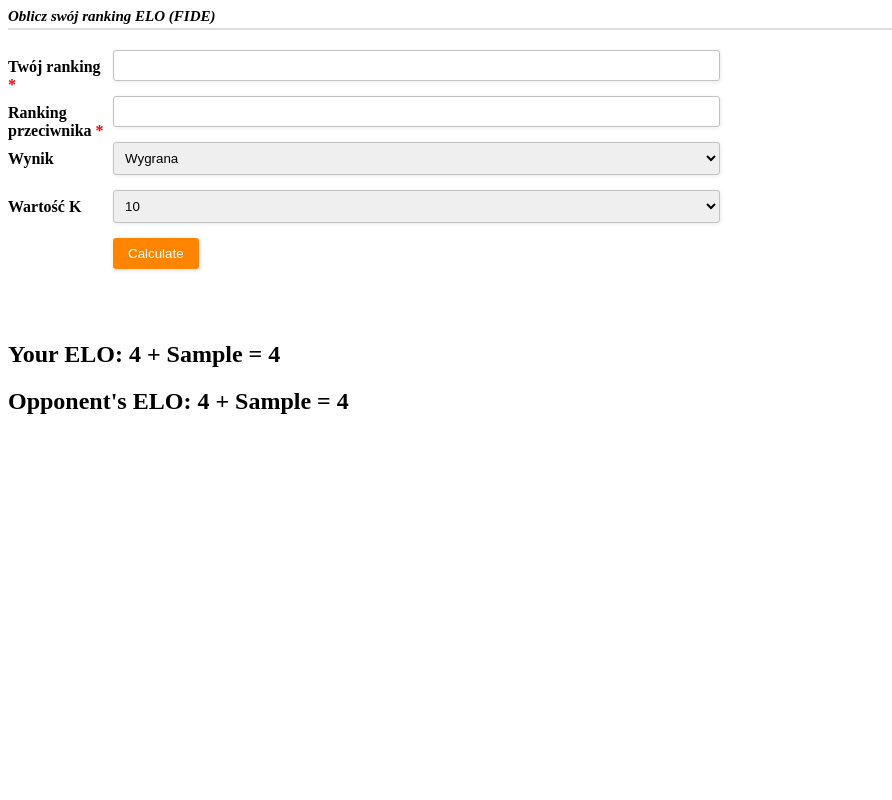
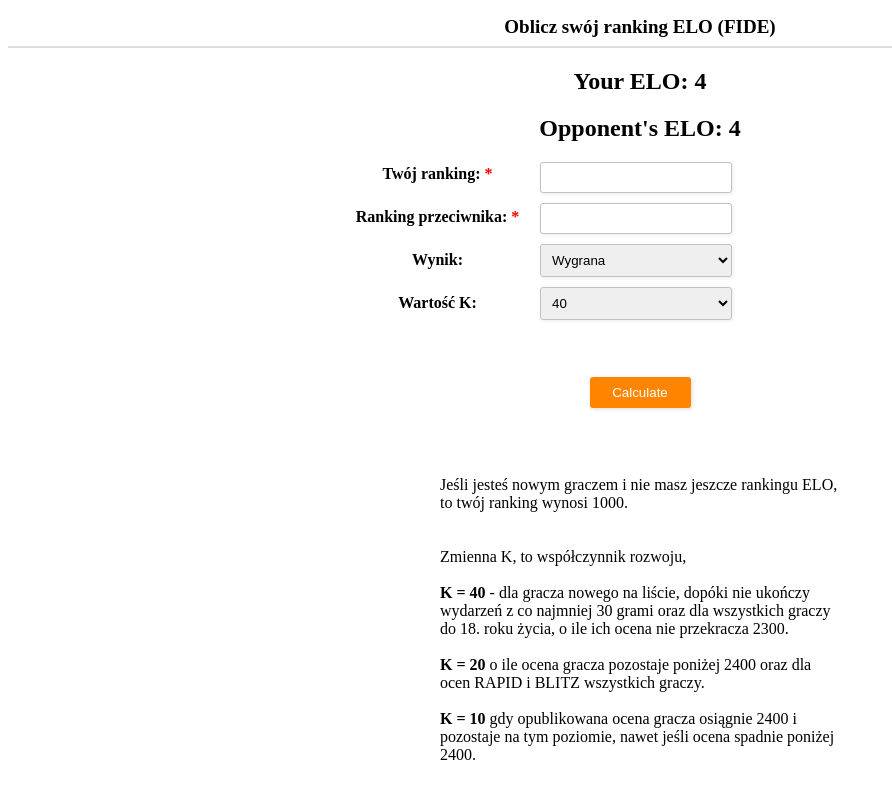
Before and after one commit to Jerzy9/FIDE-rating, a Flask app: template templates/index.html in a window 1280 px wide. Shown: the whole page, without its empty margins (0-892 px from the left). Run offline with Flask 2, Linux system fonts and the light colour scheme; the template is opened without the code that fills it: most values are stand-ins (such as "Sample title", 1, 10 or a date in 2020).

Commit message:
design and error handling

```diff
--- a/main.py
+++ b/main.py
@@ -3,38 +3,30 @@ import fide
 
 app = Flask(__name__)
 
+
 @app.route("/")
-def hello_world():
-    Ra = 1200
-    Rb = 1000
-    K = 30
-    d = 1
-    yours_rating, opponents_rating, yours_diff, opponents_diff, yours_new_rating, opponents_new_rating = fide.EloRating(Ra, Rb, K, d)
-
-    return render_template("index.html",
-                           yours_rating=yours_rating,
-                           opponents_rating=opponents_rating,
-                           yours_diff=yours_diff,
-                           opponents_diff=opponents_diff,
-                           yours_new_rating=yours_new_rating,
-                           opponents_new_rating=opponents_new_rating)
+def start():
+    return render_template("index.html")
 
 
 @app.route("/calculate", methods=["POST"])
 def calculate():
-    your_rating = float(request.form["your_rating"])
-    opponents_rating = float(request.form["opponents_rating"])
-    score = float(request.form["score"])
-    K = float(request.form["K"])
+    your_rating, opponents_rating, K, score = 0, 0, 0, 0
+    try:
+        your_rating = float(request.form["your_rating"])
+        opponents_rating = float(request.form["opponents_rating"])
+        score = float(request.form["score"])
+        K = float(request.form["K"])
 
-    yours_rating, opponents_rating, yours_diff, opponents_diff, yours_new_rating, opponents_new_rating = \
+    except:
+        return render_template("index.html",
+                               yours_new_rating="błąd",
+                               opponents_new_rating="błąd")
+
+    yours_new_rating, opponents_new_rating = \
         fide.EloRating(your_rating, opponents_rating, K, score)
 
     return render_template("index.html",
-                           yours_rating=yours_rating,
-                           opponents_rating=opponents_rating,
-                           yours_diff=yours_diff,
-                           opponents_diff=opponents_diff,
                            yours_new_rating=yours_new_rating,
                            opponents_new_rating=opponents_new_rating)
 
--- a/static/css/style.css
+++ b/static/css/style.css
@@ -1,25 +1,52 @@
 <style type="text/css">
 .form-style-2{
+
 	max-width: 500px;
-	padding: 20px 12px 10px 20px;
+	margin-top: 50px;
+	padding: 50px 12px 10px 20px;
 	font: 13px Arial, Helvetica, sans-serif;
 }
+form {
+	display: flex;
+	flex-direction: row;
+	justify-content: center;
+	flex-wrap: wrap;
+	width:700px;
+}
+.column {
+    display: flex;
+    flex-direction: column;
+    justify-content: flex-start;
+    width: 200px;
+}
+.lb{
+margin-bottom:22px;
+margin-top:3px;
+}
+.column > input,select {
+    margin-bottom:10px;
+}
+
+.text-area {
+    display:flex;
+    text-align:left;
+    width:400px;
+}
+
+
 .form-style-2-heading{
 	font-weight: bold;
-	font-style: italic;
 	border-bottom: 2px solid #ddd;
 	margin-bottom: 20px;
-	font-size: 15px;
-	padding-bottom: 3px;
+	font-size: 19px;
+	padding: 8px;
 }
 .form-style-2 label{
-	display: block;
 	margin: 0px 0px 15px 0px;
 }
 .form-style-2 label > span{
 	width: 100px;
 	font-weight: bold;
-	float: left;
 	padding-top: 8px;
 	padding-right: 5px;
 }
@@ -69,6 +96,8 @@
 	border-radius: 3px;
 	-webkit-border-radius: 3px;
 	-moz-border-radius: 3px;
+	width: 101px;
+	margin-top:10px;
 }
 .form-style-2 input[type=submit]:hover,
 .form-style-2 input[type=button]:hover{
--- a/templates/index.html
+++ b/templates/index.html
@@ -5,32 +5,63 @@
     <link rel="stylesheet" href="static/css/style.css">
 </head>
 <body>
+<center>
 <div class="form-style-2">
 <div class="form-style-2-heading">Oblicz swój ranking ELO (FIDE)</div>
+    <h2>Your ELO: {{yours_new_rating}}</h2>
+    <h2>Opponent's ELO: {{opponents_new_rating}}</h2>
+
 <form action="/calculate" method="post">
-<label for="field1"><span>Twój ranking <span class="required">*</span></span><input type="text" class="input-field" name="your_rating" value="" /></label>
+    <div class="column">
+        <div class="lb">
+            <label class="lb" for="field1"><span>Twój ranking: <span class="required">*</span></span></label>
+        </div>
+        <div class="lb">
+        <label class="lb" for="field2"><span>Ranking przeciwnika: <span class="required">*</span></span></label>
+        </div>
+        <div class="lb">
+            <label class="lb" for="field3"><span>Wynik: </span></label>
+        </div>
+         <div class="lb">
+            <label class="lb" for="field4"><span>Wartość K: </span></label>
+         </div>
+        <label><span> </span></label>
+    </div>
 
-    <label for="field2"><span>Ranking przeciwnika <span class="required">*</span></span><input type="text" class="input-field" name="opponents_rating" value="" /></label>
-
-    <label for="field4"><span>Wynik</span><select name="score" class="select-field">
-    <option value="1">Wygrana</option>
-    <option value="0.5">Remis</option>
-    <option value="0">Przegrana</option>
-    </select></label>
-
-    <label for="field4"><span>Wartość K</span><select name="K" class="select-field">
-    <option value="10">10</option>
-    <option value="20">20</option>
-    <option value="30">30</option>
-    <option value="40">40</option>
-    </select></label>
-
-    <label><span> </span><input type="submit" value="Calculate" /></label>
+    <div class="column" style="width:400px;">
+        <input type="text" class="input-field" name="your_rating" value="" />
+        <input type="text" class="input-field" name="opponents_rating" value="" />
+       <select name="score" class="select-field">
+            <option value="1">Wygrana</option>
+            <option value="0.5">Remis</option>
+            <option value="0">Przegrana</option>
+        </select>
+        <select name="K" class="select-field">
+            <option value="40">40</option>
+            <option value="30">30</option>
+            <option value="20">20</option>
+            <option value="10">10</option>
+        </select>
+    </div>
+    <div>
+        <input type="submit" value="Calculate" />
+    </div>
 </form>
     <br><br>
-    <h2>Your ELO: {{yours_rating}}  +  {{yours_diff}}  =  {{yours_new_rating}}</h2>
-    <h2>Opponent's ELO: {{opponents_rating}}  +  {{opponents_diff}}  =  {{opponents_new_rating}}</h2>
+    <div class="text-area">
+        <p>Jeśli jesteś nowym graczem i nie masz jeszcze rankingu ELO,<br>
+            to twój ranking wynosi 1000.<br> <br> <br>
+
+            Zmienna K, to współczynnik rozwoju,<br><br>
+            <b>K = 40 </b>- dla gracza nowego na liście, dopóki nie ukończy wydarzeń z co najmniej 30 grami
+            oraz dla wszystkich graczy do 18. roku życia, o ile ich ocena nie przekracza 2300.<br><br>
+            <b>K = 20 </b> o ile ocena gracza pozostaje poniżej 2400
+            oraz dla ocen RAPID i BLITZ wszystkich graczy. <br><br>
+            <b>K = 10 </b> gdy opublikowana ocena gracza osiągnie 2400
+            i pozostaje na tym poziomie, nawet jeśli ocena spadnie poniżej 2400.<br>
+        </p>
+    </div>
 </div>
-
+</center>
 </body>
 </html>
```
Also changed, not shown: fide.py (+6 -21 lines).
